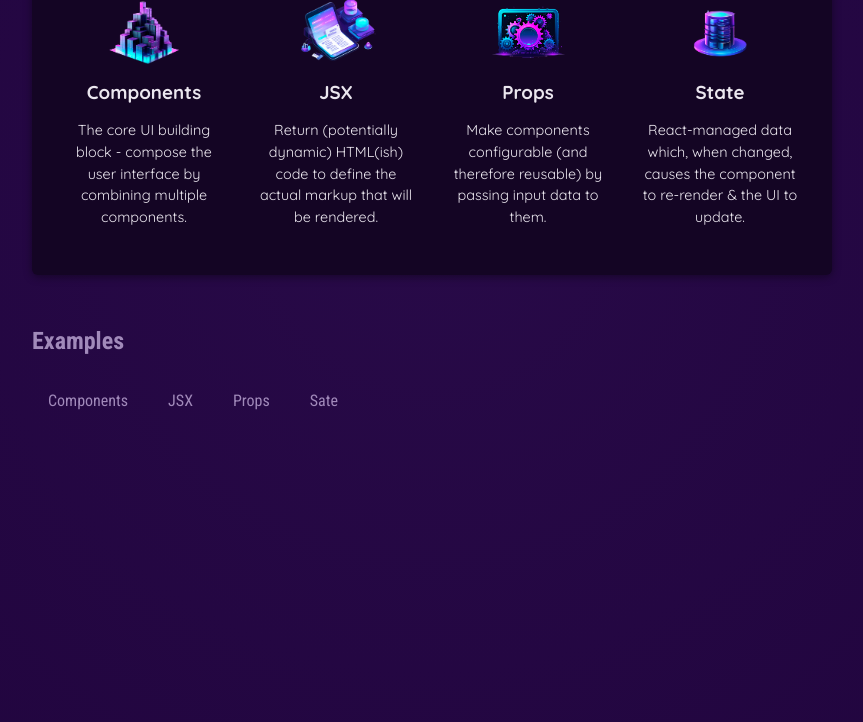
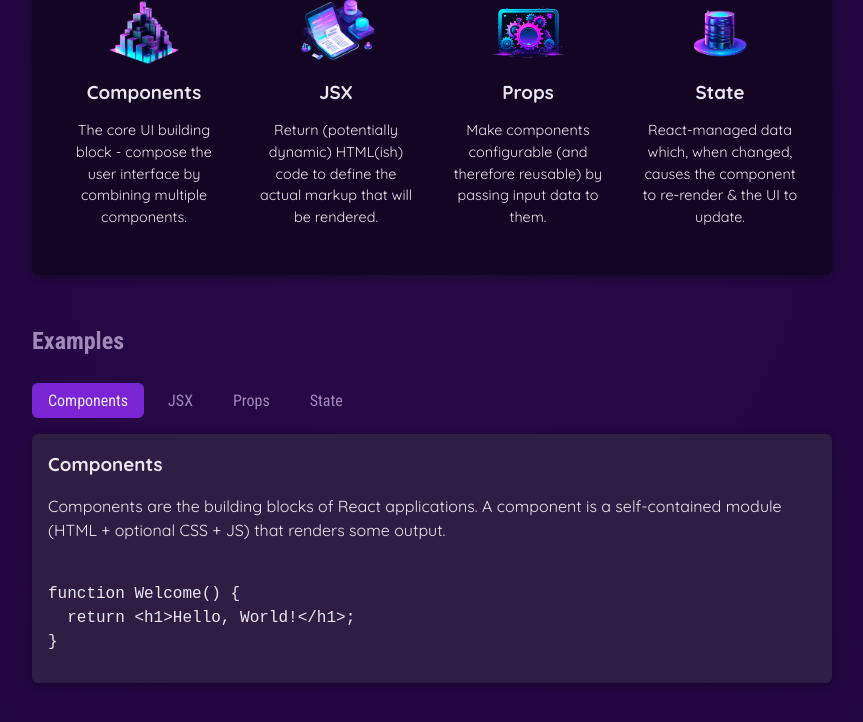
Before and after one commit to apaquette/react-starting-project, a React (Vite) app: page / in a window 1280 px wide. Both pictures are taken after a click on the button "Components". Shown: the part 424-1146 px from the top of the page, without its empty margins (208-1071 px from the left). Built offline with nearby package versions, Linux system fonts and the light colour scheme.

Commit message:
Implement tabs and tab content

```diff
--- a/src/App.jsx
+++ b/src/App.jsx
@@ -1,13 +1,36 @@
+import { useState } from "react";
+
+import { CORE_CONCEPTS } from "./data";
 import Header from "./components/Header/Header.jsx";
 import CoreConcept from "./components/CoreConcept.jsx";
-import { CORE_CONCEPTS } from "./data";
 import TabButton from "./components/TabButton.jsx";
+import { EXAMPLES } from './data.js';
 
 
 function App() {
-  function clickHandler(){}
+  let [ selectedTopic, setSelectedTopic ] = useState();
 
-  const TAB_BUTTONS = ["Components", "JSX", "Props", "Sate"]
+  function selectHandler(clickedButton){
+    setSelectedTopic(clickedButton);
+  }
+
+
+  let tabContent = <p>Please select a topic</p>;
+  if (selectedTopic){
+    tabContent = (
+            <div id="tab-content">
+              <h3>{EXAMPLES[selectedTopic].title}</h3>
+              <p>{EXAMPLES[selectedTopic].description}</p>
+              <pre>
+                <code>
+                  {EXAMPLES[selectedTopic].code}
+                </code>
+              </pre>
+            </div>
+            )
+  }
+
+
   return (
     <div>
         <Header />
@@ -15,19 +38,19 @@
         <section id="core-concepts">
           <h2>Core Concepts</h2>
           <ul>
-          {CORE_CONCEPTS.map((concept, index) => (
-            <CoreConcept key={index} {...concept}/>
+          {CORE_CONCEPTS.map(concept => (
+            <CoreConcept key={concept.title} {...concept}/>
           ))}
           </ul>
         </section>
         <section id="examples">
           <h2>Examples</h2>
           <menu>
-            {TAB_BUTTONS.map((label, index) => (
-              <TabButton onClick={clickHandler} key={index}>{label}</TabButton>
+            {Object.entries(EXAMPLES).map(([key, section]) => (
+              <TabButton isSelected={selectedTopic === key} onClick={() => selectHandler(key)} key={key}>{section.title}</TabButton>
             ))}
           </menu>
-
+            {tabContent}
         </section>
       </main>
     </div>
--- a/src/components/TabButton.jsx
+++ b/src/components/TabButton.jsx
@@ -1,7 +1,7 @@
-export default function TabButton({children, onClick}){
+export default function TabButton({children, onClick, isSelected}){
     return(
         <li>
-            <button onClick={onClick}>{children}</button>
+            <button className={isSelected && 'active'} onClick={onClick}>{children}</button>
         </li>
     )
 
--- a/src/data.js
+++ b/src/data.js
@@ -29,3 +29,54 @@
       'React-managed data which, when changed, causes the component to re-render & the UI to update.',
   },
 ];
+
+export const EXAMPLES = {
+  components: {
+    title: 'Components',
+    description:
+      'Components are the building blocks of React applications. A component is a self-contained module (HTML + optional CSS + JS) that renders some output.',
+    code: `
+function Welcome() {
+  return <h1>Hello, World!</h1>;
+}`,
+  },
+  jsx: {
+    title: 'JSX',
+    description:
+      'JSX is a syntax extension to JavaScript. It is similar to a template language, but it has full power of JavaScript (e.g., it may output dynamic content).',
+    code: `
+<div>
+  <h1>Welcome {userName}</h1>
+  <p>Time to learn React!</p>
+</div>`,
+  },
+  props: {
+    title: 'Props',
+    description:
+      'Components accept arbitrary inputs called props. They are like function arguments.',
+    code: `
+function Welcome(props) {
+  return <h1>Hello, {props.name}</h1>;
+}`,
+  },
+  state: {
+    title: 'State',
+    description:
+      'State allows React components to change their output over time in response to user actions, network responses, and anything else.',
+    code: `
+function Counter() {
+  const [isVisible, setIsVisible] = useState(false);
+
+  function handleClick() {
+    setIsVisible(true);
+  }
+
+  return (
+    <div>
+      <button onClick={handleClick}>Show Details</button>
+      {isVisible && <p>Amazing details!</p>}
+    </div>
+  );
+}`,
+  },
+};
```
